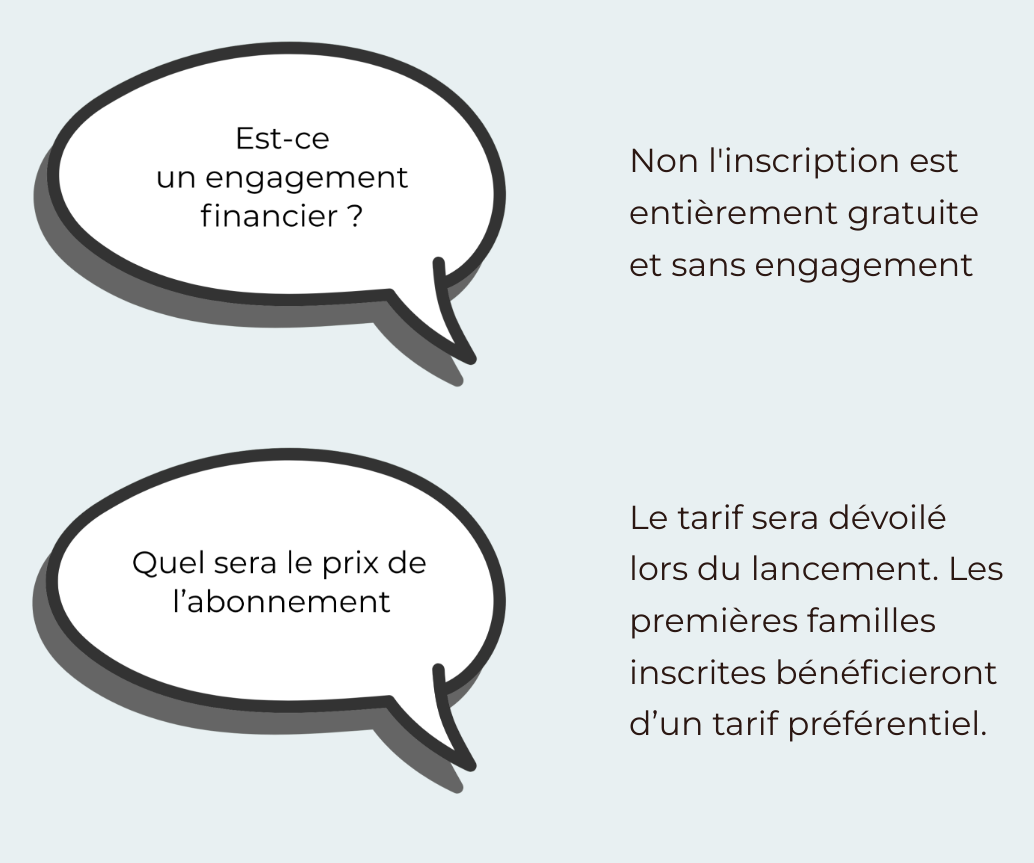
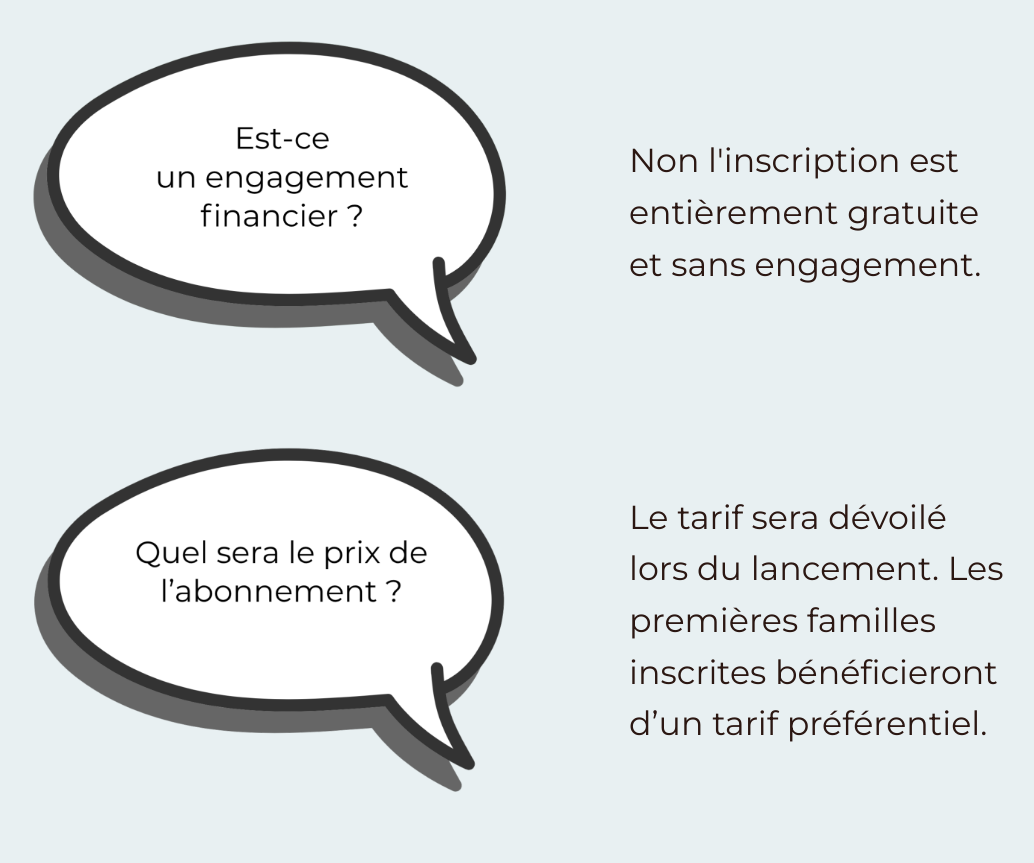
Before and after one commit to SniOpy/funooni, a React (Vite) app in the folder apps/tadara-landing/: page / in a window 1280 px wide. Shown: the part 7902-8765 px from the top of the page, without its empty margins (147-1181 px from the left). Built offline with nearby package versions, Linux system fonts and the light colour scheme; no server answers.

Commit message:
💄 Updated the subscription image and emphasized the text in the "Questions" section

```diff
--- a/apps/tadara-landing/src/sections/questions/Questions.jsx
+++ b/apps/tadara-landing/src/sections/questions/Questions.jsx
@@ -14,7 +14,7 @@
             <div className="question-image">
               <img src="/images/questions/engagement-financier.png" alt="image engagement financier" width={500} height={360} />
             </div>
-            <h2>Non l'inscription est entièrement gratuite <br/>et sans engagement</h2>
+            <h2>Non l'inscription est entièrement gratuite <br/>et sans engagement.</h2>
         </QuestiosItemStyled>
 
         <QuestiosItemStyled>
```
Also changed, not shown: apps/tadara-landing/public/images/questions/abonnement.png.
